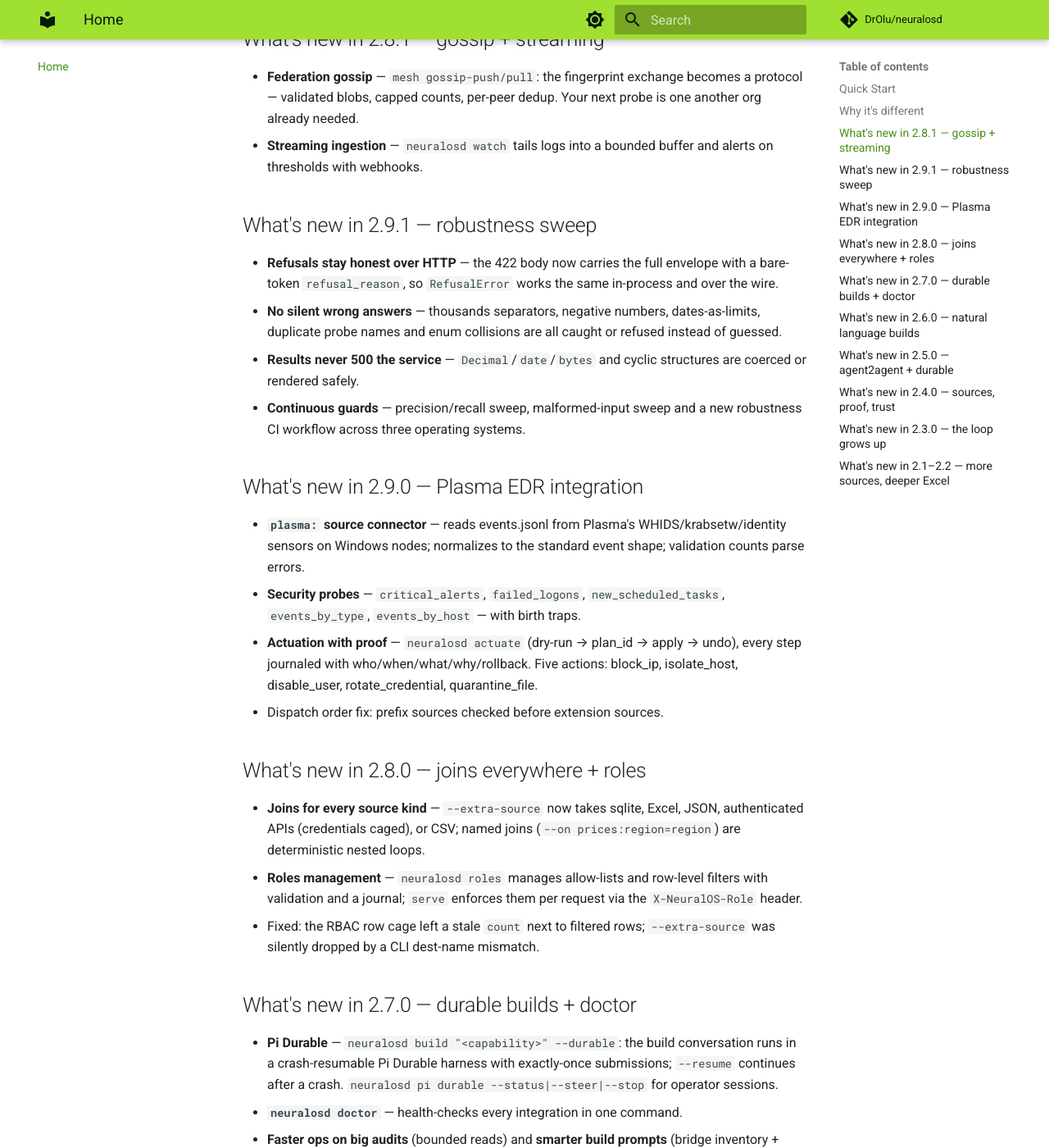
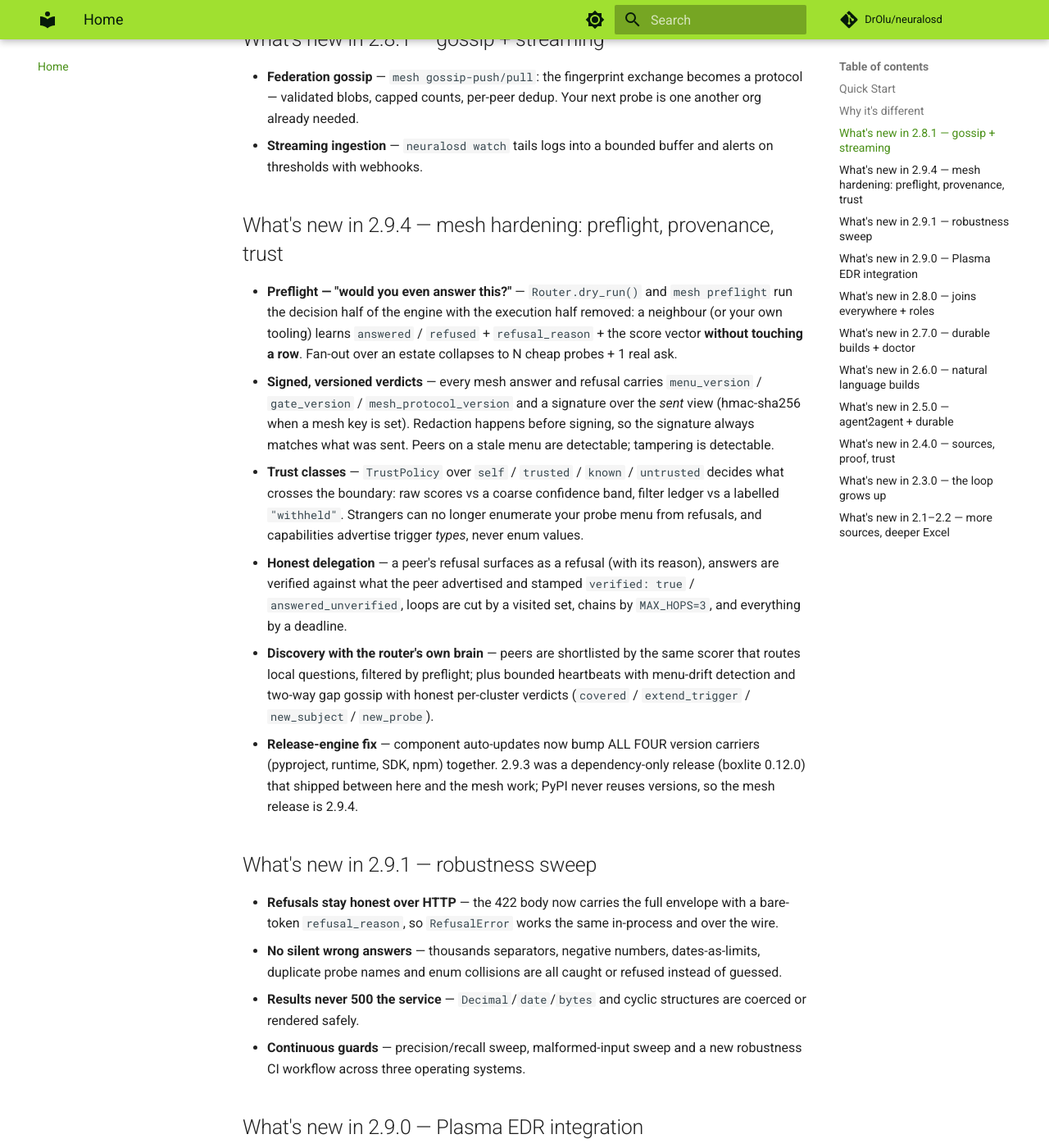
Before and after one commit to DrOlu/neuralosd, an MkDocs documentation site: the page built from docs/index.md, in a window 1280 px wide and 1400 px high, scrolled down 957 px. Shown: the whole window at 82% size. Built offline with MkDocs 1.6.1 and Material for MkDocs 9.7.7, drawn with Linux system fonts in a browser that asks for light colours; comment, search, counter and statistics services are not loaded.

Commit message:
docs: front-page What's new card for 2.9.4 mesh hardening
The landing page's release cards stopped at 2.9.1 — the mesh hardening
release (preflight, signed verdicts, trust classes, honest delegation)
was documented in reference/usage/changelog but invisible on the front
door.

```diff
--- a/docs/index.md
+++ b/docs/index.md
@@ -34,6 +34,37 @@ it's what makes it safe for regulated environments.
   dedup. Your next probe is one another org already needed.
 - **Streaming ingestion** — `neuralosd watch` tails logs into a bounded
   buffer and alerts on thresholds with webhooks.
+
+## What's new in 2.9.4 — mesh hardening: preflight, provenance, trust
+
+- **Preflight — "would you even answer this?"** — `Router.dry_run()` and
+  `mesh preflight` run the decision half of the engine with the execution
+  half removed: a neighbour (or your own tooling) learns `answered` /
+  `refused` + `refusal_reason` + the score vector **without touching a
+  row**. Fan-out over an estate collapses to N cheap probes + 1 real ask.
+- **Signed, versioned verdicts** — every mesh answer and refusal carries
+  `menu_version` / `gate_version` / `mesh_protocol_version` and a
+  signature over the *sent* view (hmac-sha256 when a mesh key is set).
+  Redaction happens before signing, so the signature always matches what
+  was sent. Peers on a stale menu are detectable; tampering is detectable.
+- **Trust classes** — `TrustPolicy` over `self` / `trusted` / `known` /
+  `untrusted` decides what crosses the boundary: raw scores vs a coarse
+  confidence band, filter ledger vs a labelled `"withheld"`. Strangers can
+  no longer enumerate your probe menu from refusals, and capabilities
+  advertise trigger *types*, never enum values.
+- **Honest delegation** — a peer's refusal surfaces as a refusal (with its
+  reason), answers are verified against what the peer advertised and
+  stamped `verified: true` / `answered_unverified`, loops are cut by a
+  visited set, chains by `MAX_HOPS=3`, and everything by a deadline.
+- **Discovery with the router's own brain** — peers are shortlisted by the
+  same scorer that routes local questions, filtered by preflight; plus
+  bounded heartbeats with menu-drift detection and two-way gap gossip with
+  honest per-cluster verdicts (`covered` / `extend_trigger` /
+  `new_subject` / `new_probe`).
+- **Release-engine fix** — component auto-updates now bump ALL FOUR version
+  carriers (pyproject, runtime, SDK, npm) together. 2.9.3 was a
+  dependency-only release (boxlite 0.12.0) that shipped between here and
+  the mesh work; PyPI never reuses versions, so the mesh release is 2.9.4.
 
 ## What's new in 2.9.1 — robustness sweep
 
```
